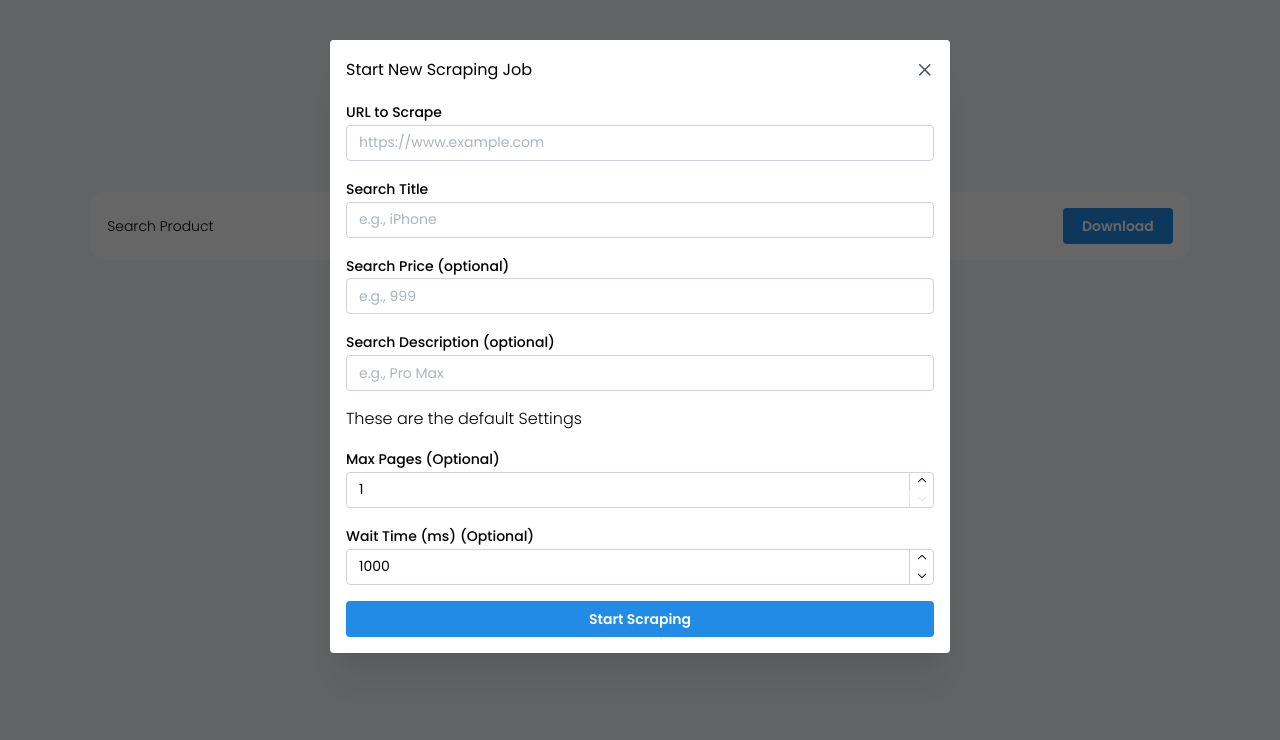
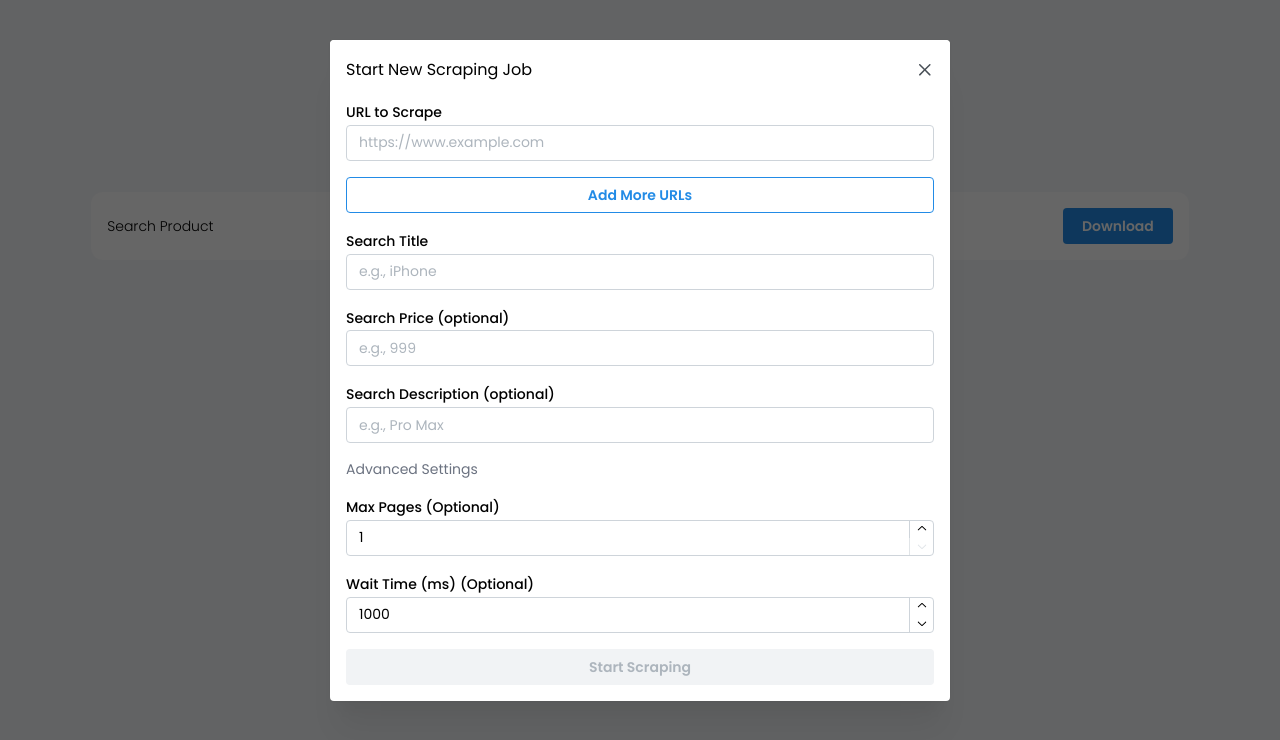
Before and after one commit to ykkalexx/WebScraperBackend, a React (Vite) app in the folder Client/: page / in a window 1280 px wide. Both pictures are taken after a click on the button "Add Scraper". Shown: the top 740 px of the page. Built offline with nearby package versions, Linux system fonts and the light colour scheme.

Commit message:
Modified the modal to handle bulk scraping

```diff
--- a/Client/src/components/StartScraperModel.tsx
+++ b/Client/src/components/StartScraperModel.tsx
@@ -1,10 +1,17 @@
-import { Button, Modal, TextInput, NumberInput, Stack } from "@mantine/core";
+import {
+  Button,
+  Modal,
+  TextInput,
+  NumberInput,
+  Stack,
+  Group,
+} from "@mantine/core";
 import { useState } from "react";
 
 export const StartScraperModel = () => {
   const [opened, setOpened] = useState(false);
+  const [urls, setUrls] = useState<string[]>([""]);
   const [formData, setFormData] = useState({
-    url: "",
     searchTerms: {
       title: "",
       price: "",
@@ -16,14 +23,49 @@ export const StartScraperModel = () => {
     },
   });
 
+  const handleAddUrl = () => {
+    setUrls([...urls, ""]);
+  };
+
+  const handleUrlChange = (index: number, value: string) => {
+    const newUrls = [...urls];
+    newUrls[index] = value;
+    setUrls(newUrls);
+  };
+
+  const handleRemoveUrl = (index: number) => {
+    if (urls.length > 1) {
+      const newUrls = urls.filter((_, i) => i !== index);
+      setUrls(newUrls);
+    }
+  };
+
   const handleSubmit = async () => {
     try {
-      const response = await fetch("http://localhost:3000/api/scrape/single", {
+      const endpoint =
+        urls.length > 1
+          ? "http://localhost:3000/api/scrape/bulk"
+          : "http://localhost:3000/api/scrape/single";
+
+      const body =
+        urls.length > 1
+          ? {
+              urls: urls.filter((url) => url.trim() !== ""),
+              searchTerms: formData.searchTerms,
+              options: formData.options,
+            }
+          : {
+              url: urls[0],
+              searchTerms: formData.searchTerms,
+              options: formData.options,
+            };
+
+      const response = await fetch(endpoint, {
         method: "POST",
         headers: {
           "Content-Type": "application/json",
         },
-        body: JSON.stringify(formData),
+        body: JSON.stringify(body),
       });
 
       if (response.ok) {
@@ -50,15 +92,37 @@ export const StartScraperModel = () => {
         title="Start New Scraping Job"
         size="lg"
       >
-        <Stack>
-          <TextInput
-            label="URL to Scrape"
-            placeholder="https://www.example.com"
-            value={formData.url}
-            onChange={(e) =>
-              setFormData({ ...formData, url: e.currentTarget.value })
-            }
-          />
+        <Stack spacing="md">
+          {urls.map((url, index) => (
+            <Group key={index} grow>
+              <TextInput
+                label={index === 0 ? "URL to Scrape" : "Additional URL"}
+                placeholder="https://www.example.com"
+                value={url}
+                onChange={(e) => handleUrlChange(index, e.currentTarget.value)}
+                style={{ flex: 1 }}
+              />
+              {urls.length > 1 && (
+                <Button
+                  color="red"
+                  variant="subtle"
+                  onClick={() => handleRemoveUrl(index)}
+                  style={{ marginTop: 24 }}
+                >
+                  Remove
+                </Button>
+              )}
+            </Group>
+          ))}
+
+          <Button
+            variant="outline"
+            color="blue"
+            onClick={handleAddUrl}
+            fullWidth
+          >
+            Add More URLs
+          </Button>
 
           <TextInput
             label="Search Title"
@@ -105,7 +169,7 @@ export const StartScraperModel = () => {
             }
           />
 
-          <p className="font-light">These are the default Settings</p>
+          <p className="text-sm text-gray-500">Advanced Settings</p>
 
           <NumberInput
             label="Max Pages (Optional)"
@@ -134,8 +198,13 @@ export const StartScraperModel = () => {
             }
           />
 
-          <Button onClick={handleSubmit} fullWidth color="blue">
-            Start Scraping
+          <Button
+            onClick={handleSubmit}
+            fullWidth
+            color="blue"
+            disabled={urls.every((url) => url.trim() === "")}
+          >
+            Start Scraping {urls.length > 1 ? `(${urls.length} URLs)` : ""}
           </Button>
         </Stack>
       </Modal>
```
